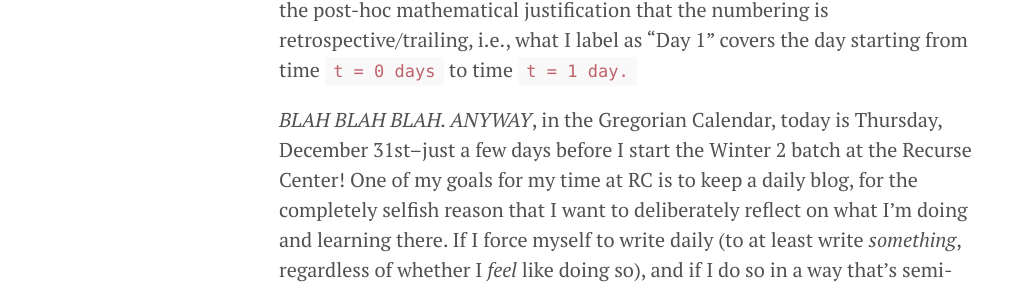
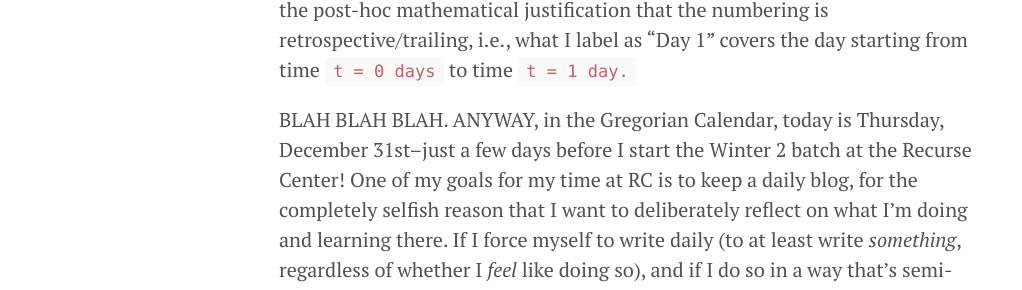
Before and after one commit to amalex5/amalex5.github.io, a Jekyll site: the page built from _posts/2015-12-31-recurse-center-day-negative-three.markdown, in a window 1280 px wide and 900 px high. Shown: the part 327-617 px from the top of the window, without its empty margins (1-1023 px from the left). Built offline with Jekyll 4.4.1, drawn with Linux system fonts in a browser that asks for light colours.

```diff
--- a/_posts/2015-12-31-recurse-center-day-negative-three.markdown
+++ b/_posts/2015-12-31-recurse-center-day-negative-three.markdown
@@ -5,7 +5,7 @@ layout: post
 ---
 Or is it Day -2? I guess that depends on whether I think of my first day at the RC as being Day 0 or Day 1. Obviously the former is more CS-y, but my instinct is to stick with the vernacular convention and call it Day 1... and I guess I could give the post-hoc mathematical justification that the numbering is retrospective/trailing, i.e., what I label as "Day 1" covers the day starting from time `t = 0 days` to time `t = 1 day.`
 
-*BLAH BLAH BLAH. ANYWAY*, in the Gregorian Calendar, today is Thursday, December 31st–just a few days before I start the Winter 2 batch at the Recurse Center! One of my goals for my time at RC is to keep a daily blog, for the completely selfish reason that I want to deliberately reflect on what I'm doing and learning there. If I force myself to write daily (to at least write *something*, regardless of whether I *feel* like doing so), and if I do so in a way that's semi-public, then maybe I'll be better at holding myself to at least *some* standard of accountability. (Not, in general, my strongest suit!)
+BLAH BLAH BLAH. ANYWAY, in the Gregorian Calendar, today is Thursday, December 31st–just a few days before I start the Winter 2 batch at the Recurse Center! One of my goals for my time at RC is to keep a daily blog, for the completely selfish reason that I want to deliberately reflect on what I'm doing and learning there. If I force myself to write daily (to at least write *something*, regardless of whether I *feel* like doing so), and if I do so in a way that's semi-public, then maybe I'll be better at holding myself to at least *some* standard of accountability. (Not, in general, my strongest suit!)
 
 Also I really like to write. Remember the time I got so into teaching calculus that I [accidentally wrote most of a textbook](http://www.andrusia.com/math)? So this is a fun excuse to force me to write. (And to FINISH what I start writing, which doesn't happen often enough!)
 
```
